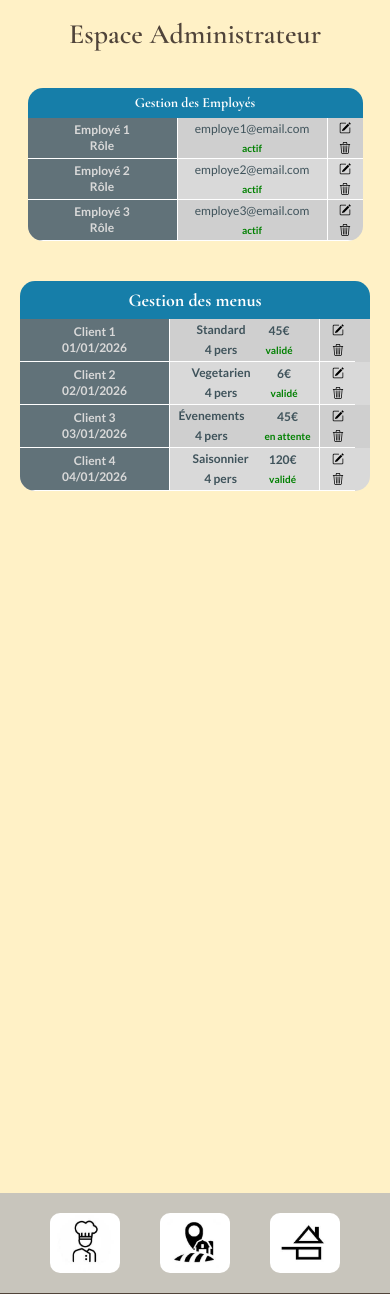
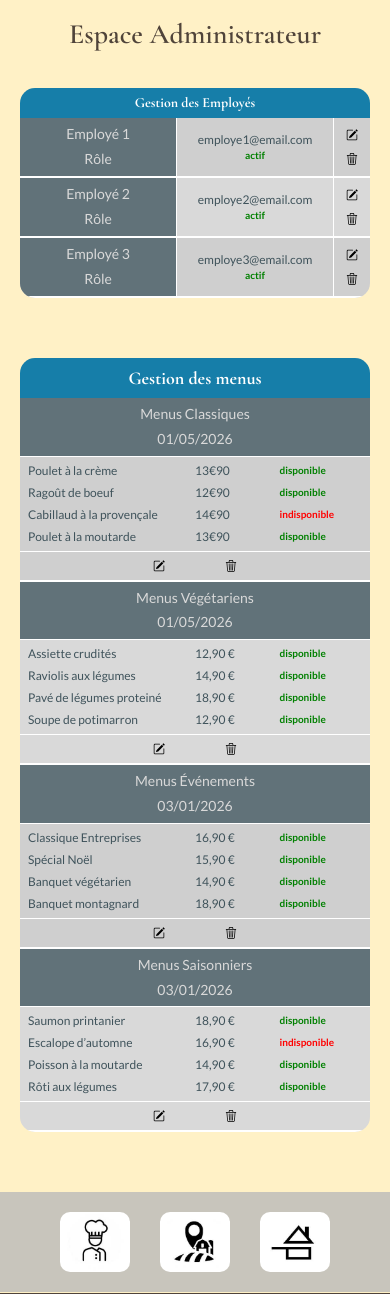
Before and after one commit to hcsalahdesign-dot/vite_et_gourmand_1, a PHP site: template pages/profil-admin-desktop.html in a window 390 px wide. Shown: the part 50-1344 px from the top of the page. Run offline with PHP 8.4, Linux system fonts and the light colour scheme; the template is opened without the code that fills it, so the values that code supplies are empty; some libraries are stand-ins or nearby versions.

Commit message:
modification admin desktop et responsive, suite à remise en question liée au cas d'usage.
Co-authored-by: Copilot <copilot@github.com>

```diff
--- a/assets/css/sections/profil-admin-responsive.css
+++ b/assets/css/sections/profil-admin-responsive.css
@@ -11,21 +11,13 @@
     min-height: auto;
   }
 
-  #employeesContainer {
-    display: flex;
-    flex-direction: column;
-  }
-
-  /* ================= SECTION ================= */
-
   .admin-space-section {
     width: 100%;
     min-height: auto;
-    height: auto;
     padding: 20px;
     box-sizing: border-box;
+    gap: 20px;
     align-items: center;
-    gap: 20px;
   }
 
   .admin-space-section h2 {
@@ -33,23 +25,18 @@
     margin-bottom: 20px;
   }
 
-  /* ================= TABLE ================= */
+  /* ================= TABLES ================= */
 
- .block.menus {
+  .client-table,
+  .block.menus {
     width: 100%;
-  }
-
-  .client-table {
-    width: 100%;
-    max-width: 335px;
-    margin-bottom: 20px;
+    max-width: 100%;
     border-radius: 15px;
     overflow: hidden;
   }
 
   .client-table__row {
     padding: 0 10px;
-    font-family: "Lato", sans-serif;
   }
 
   .client-table__row--title-primary {
@@ -69,113 +56,104 @@
   /* ================= EMPLOYÉS ================= */
 
   .row-employe {
-    display: flex !important;
+    display: flex;
     flex-direction: row;
+    flex-wrap: nowrap;
     height: auto;
-
-
   }
 
-  .col-left,
-  .col-center,
-  .col-right {
-    width: 100%;
-    border-right: none;
-    padding-left: 0;
-
-  }
-
-   .col-left {
-    width: 150px;
-    flex-shrink: 0;
-    font-size: 12px;
-    padding: 5px;
-    align-items: center;
+  .col-left {
+    flex: 2;
+    font-size: 14px;
+    padding: 6px;
     border-right: 1px solid #ffffff;
     border-bottom: 1px solid #ffffff;
   }
 
   .col-center {
-    width: 150px;
-    flex-shrink: 0;
+    flex: 2;
     font-size: 12px;
-    padding: 5px;
-    align-items: center;
+    padding: 6px;
     border-right: 1px solid #ffffff;
     border-bottom: 1px solid #ffffff;
+    display: flex;
+    flex-direction: column;
+    gap: 4px;
   }
 
   .col-right {
-    width: 35px;
-    flex-shrink: 0;
-    gap: 8px;
+    flex: 0.5;
+    display: flex;
     flex-direction: column;
+    gap: 12px;
     justify-content: center;
     border-bottom: 1px solid #ffffff;
   }
 
-  .icon {
-    width: 12px;
-    height: 12px;
+  /* ================= MENUS ================= */
+
+  .menus .row-menus {
+    display: flex;
+    flex-direction: column;
+    width: 100%;
   }
 
-  /* ================= MENUS ================= */
-
-  .menus-columns {
-    font-size: 10px;
-  }
-
-  /* si menus utilise col-center en row */
-  .menus .col-center {
-    flex-direction: row;
-    gap: 8px;
-  }
-
-  /* ================= COLONNES ================= */
-
-  .menus .col-left {
-    width: 150px;
-    flex-shrink: 0;
+  .menus .col-left,
+  .menus .col-center,
+  .menus .col-right {
+    width: 100%;
+    flex: none;
+    padding: 8px;
+    border-right: none;
+    border-bottom: 1px solid #ffffff;
+    box-sizing: border-box;
   }
 
   .menus .col-center {
-    width: 150px;
-    flex-shrink: 0;
-    align-items: center;
-    flex-direction: row;
-    gap: 20px;
+    display: flex;
+    flex-direction: column;
+    gap: 10px;
+    align-items: flex-start;
   }
 
   .menus .col-right {
-    width: 35px;
-    flex-shrink: 0;
+  display: flex;
+  flex-direction: row;
+  justify-content: center;
+  align-items: center;
+  gap: 60px;
+}
 
-    flex-direction: column;
-    gap: 8px;
+  .menu-line {
+  width: 100%;
+  display: flex;
+  flex-direction: row;
+  align-items: flex-start;
+  gap: 2px;
+}
+
+  .menu-price,
+  .menu-status {
+    text-align: left;
   }
-
-  /* ================= LIGNE ================= */
-
-  .menus .row-menus {
-    display: flex;
-    flex-direction: row;
-    height: auto;
-  }
-
-  .actif,
-.inactif {
-  font-size: 10px;
-}
 
   .menus .center-block {
     font-size: 12px;
     font-weight: 600;
-    color: #3F535B;
   }
 
+  .actif,
+  .inactif {
+    font-size: 10px;
+  }
 
+  /* ================= ICONES ================= */
 
+  .icon {
+    width: 12px;
+    height: 12px;
 
+  }
 
   /* ================= IMAGES BAS ================= */
 
@@ -183,9 +161,8 @@
     width: 100%;
     height: auto;
     padding: 20px;
-    gap: 40px;
-
-    flex-direction: row;
+    gap: 30px;
+    display: flex;
     justify-content: center;
   }
 
--- a/assets/css/sections/profil-admin.css
+++ b/assets/css/sections/profil-admin.css
@@ -1,12 +1,10 @@
+
 /* ================= GLOBAL ================= */
 
 .page-admin-space {
   min-height: 100vh;
   display: flex;
   flex-direction: column;
-}
-
-body.page-admin-space {
   background-color: var(--collection-de-variables-hero-1);
 }
 
@@ -14,15 +12,12 @@ body.page-admin-space {
   flex: 1;
   display: flex;
   flex-direction: column;
-  background-color: var(--collection-de-variables-hero-1);
 }
 
 /* ================= SECTION ================= */
 
 .admin-space-section {
-  flex: 1;
   width: 100%;
-  min-height: 550px;
   display: flex;
   flex-direction: column;
   align-items: center;
@@ -39,32 +34,37 @@ body.page-admin-space {
   text-align: center;
 }
 
-/* ================= TABLE EMPLOYÉS ================= */
+/* ================= TABLE GENERIQUE ================= */
 
-.client-table {
+.client-table,
+.block.menus {
   width: 1000px;
-  margin-bottom: 20px;
   border-radius: 15px;
   overflow: hidden;
+
+  margin-bottom: 40px;
 }
 
-/* header */
-.client-table__row--title-primary {
+/* TITRES */
+.client-table__row--title-primary,
+.block-header {
   height: 40px;
   background-color: var(--collection-de-variables-couleur-1-tableau);
-  color: #ffffff;
+  color: #fff;
+  font-family: "Cormorant Garamond", serif;
   font-size: 18px;
   font-weight: 700;
   display: flex;
+  justify-content: center;
   align-items: center;
-  justify-content: center;
-  font-family: "Cormorant Garamond", serif !important;
 }
 
-/* lignes employés */
+/* ================= EMPLOYÉS ================= */
+
 .row-employe {
   display: flex;
-  height: 50px;
+  min-height: 60px;
+  border-bottom: 1px solid #ffffff;
 }
 
 /* alternance */
@@ -75,106 +75,110 @@ body.page-admin-space {
   background: #cfcfcf;
 }
 
-/* ================= COLONNES ================= */
-
-/* gauche */
+/* LEFT */
 .col-left {
   width: 400px;
   background: #617279;
   color: #d9d9d9;
-  font-weight: 600;
-  font-family: "Lato", sans-serif !important;
 
   display: flex;
   flex-direction: column;
   justify-content: center;
   align-items: center;
 
+  font-family: "Lato", sans-serif;
   font-size: 14px;
-  gap: 4px;
 
-  border-right: 1px solid #ffffff;
-  border-bottom: 1px solid #ffffff;
+  border-right: 1px solid #fff;
+  box-sizing: border-box;
+
+  gap: 8px;
+  line-height: 1.2;
 }
 
-/* centre */
+/* CENTER */
 .col-center {
   width: 400px;
   color: #3F535B;
-  font-family: "Lato", sans-serif;
 
   display: flex;
   flex-direction: column;
   justify-content: center;
   align-items: center;
-  gap: 8px;
 
+  gap: 6px;
+  font-family: "Lato", sans-serif;
   font-size: 12px;
 
-  border-right: 1px solid #ffffff;
-  border-bottom: 1px solid #ffffff;
+  border-right: 1px solid #fff;
+  box-sizing: border-box;
 }
 
-/* droite */
+/* MENU LINES */
+.menu-line {
+  display: flex;
+  justify-content: space-between;
+  align-items: center;
+  gap: 10px;
+  width: 100%;
+}
+
+.menu-name {
+  flex: 2;
+  white-space: nowrap;
+}
+
+.menu-price {
+  flex: 1;
+  text-align: right;
+  white-space: nowrap;
+}
+
+.menu-status {
+  flex: 1;
+  text-align: right;
+  font-size: 12px;
+}
+
+/* RIGHT */
 .col-right {
   width: 200px;
-
   display: flex;
   justify-content: center;
   align-items: center;
-  gap: 40px;
-
-  border-bottom: 1px solid #ffffff;
+  gap: 25px;
+  box-sizing: border-box;
 }
 
-/* ================= ICONES ================= */
-
+/* ICONES */
 .icon {
   width: 12px;
   height: 12px;
   cursor: pointer;
 }
 
-/* ================= STATUT ================= */
-
+/* STATUT */
 .actif {
   color: green;
   font-weight: bold;
-  font-size: 14px;
+  font-size: 12px;
 }
 
 .inactif {
   color: red;
   font-weight: bold;
-  font-size: 14px;
+  font-size: 12px;
 }
 
 /* ================= MENUS ================= */
 
-.block.menus {
-  width: 1000px;
-  border-radius: 15px;
-  overflow: hidden;
+.menus .row-menus {
+  display: flex;
+  min-height: 60px;
+  border-bottom: 1px solid #ffffff;
 }
 
-/* header menus */
-.block-header {
-  font-family: "Cormorant Garamond", serif;
-  font-size: 18px;
-  font-weight: 700;
-  background-color: var(--collection-de-variables-couleur-1-tableau);
-  color: #ffffff;
-  text-align: center;
-  padding: 10px;
-}
-
-/* lignes menus */
-.menus .row-menus {
-  display: flex;
-  height: 50px;
-}
-
-/* alternance menus */
+/* alternance */
 .menus .row-menus:nth-child(odd) {
   background: #d9d9d9;
 }
@@ -182,23 +186,17 @@ body.page-admin-space {
   background: #cfcfcf;
 }
 
-/* centre menus (2 blocs côte à côte) */
+/* center menus propre (IMPORTANT FIX) */
 .menus .col-center {
-  flex-direction: row;
+  display: flex;
+  flex-direction: column;
   justify-content: center;
-  align-items: center;
-  gap: 80px;
+  gap: 6px;
+  align-items: stretch;
+  padding: 8px;
 }
 
-/* blocs internes */
-.center-block {
-  display: flex;
-  flex-direction: column;
-  align-items: center;
-  gap: 8px;
-}
-
-/* ================= FOOTER IMAGES ================= */
+/* ================= IMAGES ================= */
 
 .shared-highlights {
   width: 100%;
--- a/pages/profil-admin-desktop.html
+++ b/pages/profil-admin-desktop.html
@@ -71,6 +71,7 @@
         <section class="admin-space-section">
             <h2>Espace Administrateur</h2>
 
+<!-- --------------------------------GESTION DES EMPLOYÉS---------------------------------- -->
 
             <div class="client-table client-table--first">
 
@@ -137,28 +138,44 @@
 
             </div>
 
+ <!-- --------------------------------GESTION DES MENUS---------------------------------- -->
+
            <div class="block menus">
 
                     <div class="block-header">Gestion des menus</div>
 
-                <!-- CLIENT 1 -->
+                        <!-- MENU-TYPE 1 -->
                         <div class="row-menus">
 
                             <div class="col-left">
-                    Client 1<br>
-                    <small>01/01/2026</small>
+                            Menus Classiques<br>
+                            <small>01/05/2026</small>
                             </div>
 
                             <div class="col-center">
 
-                        <div class="center-block">
-                        Standard<br>
-                        <small>4 pers</small>
+                            <div class="menu-line">
+                                <span class="menu-name">Poulet à la crème</span>
+                                <span class="menu-price">13€90</span>
+                                <span class="menu-status actif">disponible</span>
                             </div>
 
-                        <div class="center-block">
-                        45€<br>
-                        <span class="actif">validé</span>
+                            <div class="menu-line">
+                                <span class="menu-name">Ragoût de boeuf</span>
+                                <span class="menu-price">12€90</span>
+                                <span class="menu-status actif">disponible</span>
+                            </div>
+
+                            <div class="menu-line">
+                                <span class="menu-name">Cabillaud à la provençale</span>
+                                <span class="menu-price">14€90</span>
+                                <span class="menu-status inactif">indisponible</span>
+                            </div>
+
+                            <div class="menu-line">
+                                <span class="menu-name">Poulet à la moutarde</span>
+                                <span class="menu-price">13€90</span>
+                                <span class="menu-status actif">disponible</span>
                             </div>
 
                             </div>
@@ -170,24 +187,38 @@
 
                         </div>
 
-                <!-- CLIENT 2 -->
+                        <!-- MENU-TYPE 2 -->
                         <div class="row-menus">
 
                             <div class="col-left">
-                    Client 2<br>
-                    <small>02/01/2026</small>
+                            Menus Végétariens<br>
+                            <small>01/05/2026</small>
                             </div>
 
                             <div class="col-center">
 
-                        <div class="center-block">
-                        Vegetarien<br>
-                        <small>4 pers</small>
+                            <div class="menu-line">
+                                <span class="menu-name">Assiette crudités</span>
+                                <span class="menu-price">12,90 €</span>
+                                <span class="menu-status actif">disponible</span>
                             </div>
 
-                        <div class="center-block">
-                        6€<br>
-                        <span class="actif">validé</span>
+                            <div class="menu-line">
+                                <span class="menu-name">Raviolis aux légumes</span>
+                                <span class="menu-price">14,90 €</span>
+                                <span class="menu-status actif">disponible</span>
+                            </div>
+
+                            <div class="menu-line">
+                                <span class="menu-name">Pavé de légumes proteiné</span>
+                                <span class="menu-price">18,90 €</span>
+                                <span class="menu-status actif">disponible</span>
+                            </div>
+
+                            <div class="menu-line">
+                                <span class="menu-name">Soupe de potimarron</span>
+                                <span class="menu-price">12,90 €</span>
+                                <span class="menu-status actif">disponible</span>
                             </div>
 
                             </div>
@@ -199,24 +230,38 @@
 
                         </div>
 
-                <!-- CLIENT 3 -->
+                        <!-- MENU-TYPE 3 -->
                         <div class="row-menus">
 
                             <div class="col-left">
-                    Client 3<br>
+                                Menus Événements<br>
                                 <small>03/01/2026</small>
                             </div>
 
                             <div class="col-center">
 
-                        <div class="center-block">
-                        Évenements<br>
-                        <small>4 pers</small>
+                                <div class="menu-line">
+                                    <span class="menu-name">Classique Entreprises</span>
+                                    <span class="menu-price">16,90 €</span>
+                                    <span class="menu-status actif">disponible</span>
                                 </div>
 
-                        <div class="center-block">
-                        45€<br>
-                        <span class="actif">en attente</span>
+                                <div class="menu-line">
+                                    <span class="menu-name">Spécial Noël</span>
+                                    <span class="menu-price">15,90 €</span>
+                                    <span class="menu-status actif">disponible</span>
+                                </div>
+
+                                <div class="menu-line">
+                                    <span class="menu-name">Banquet végétarien</span>
+                                    <span class="menu-price">14,90 €</span>
+                                    <span class="menu-status actif">disponible</span>
+                                </div>
+
+                                <div class="menu-line">
+                                    <span class="menu-name">Banquet montagnard</span>
+                                    <span class="menu-price">18,90 €</span>
+                                    <span class="menu-status actif">disponible</span>
                                 </div>
 
                             </div>
@@ -228,24 +273,38 @@
 
                         </div>
 
-                <!-- CLIENT 4 -->
+                        <!-- MENU-TYPE 4 -->
                         <div class="row-menus">
 
                             <div class="col-left">
-                    Client 4<br>
-                    <small>04/01/2026</small>
+                            Menus Saisonniers<br>
+                            <small>03/01/2026</small>
                             </div>
 
                             <div class="col-center">
 
-                        <div class="center-block">
-                        Saisonnier<br>
-                        <small>4 pers</small>
+                                <div class="menu-line">
+                                    <span class="menu-name">Saumon printanier</span>
+                                    <span class="menu-price">18,90 €</span>
+                                    <span class="menu-status actif">disponible</span>
                                 </div>
 
-                        <div class="center-block">
-                        120€<br>
-                        <span class="actif">validé</span>
+                                <div class="menu-line">
+                                    <span class="menu-name">Escalope d’automne</span>
+                                    <span class="menu-price">16,90 €</span>
+                                    <span class="menu-status inactif">indisponible</span>
+                                </div>
+
+                                <div class="menu-line">
+                                    <span class="menu-name">Poisson à la moutarde</span>
+                                    <span class="menu-price">14,90 €</span>
+                                    <span class="menu-status actif">disponible</span>
+                                </div>
+
+                                <div class="menu-line">
+                                    <span class="menu-name">Rôti aux légumes</span>
+                                    <span class="menu-price">17,90 €</span>
+                                    <span class="menu-status actif">disponible</span>
                                 </div>
 
                             </div>
@@ -253,6 +312,8 @@
                             <div class="col-right">
                             <img src="/assets/pencil-square.svg" class="icon">
                             <img src="/assets/trash3.svg" class="icon">
+                            </div>
+
                         </div>
 
                     </div>
```
Also changed, not shown: assets/css/sections/profil-employe.css (+145 -20 lines), pages/profil-employe-desktop.html (+87 -37 lines). Lines whose indentation alone changed are shown as unchanged.
